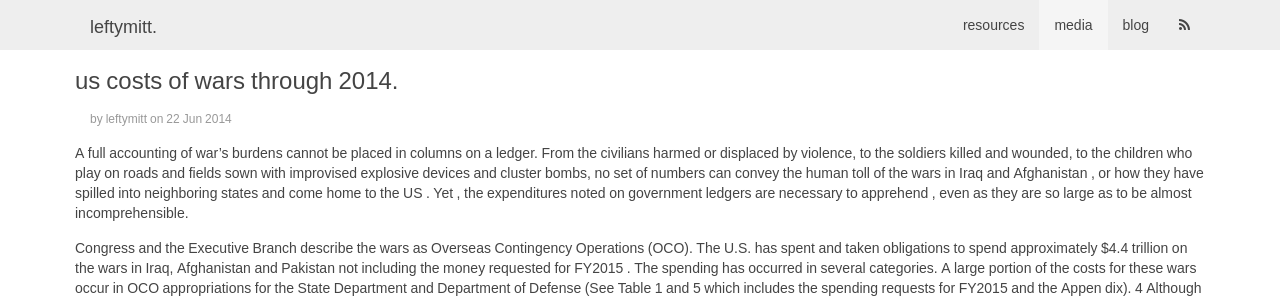
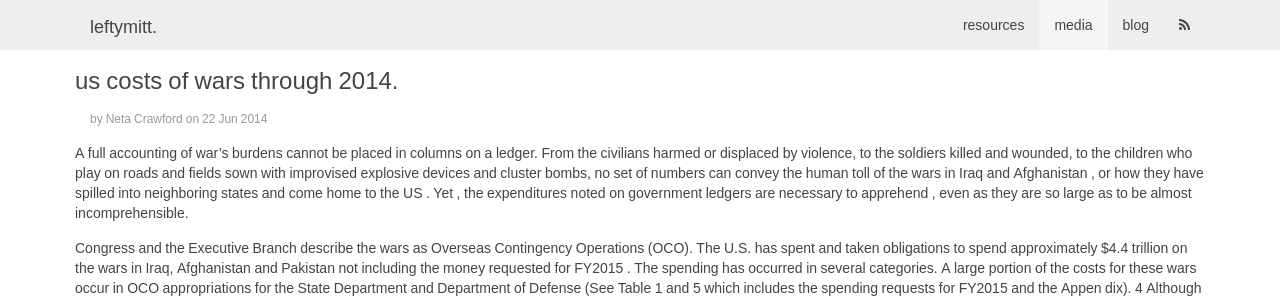
Before and after one commit to leftymitt/leftymitt.com, a Jekyll site: the page built from _media/us-costs-of-wars-through-2014.md, in a window 1280 px wide. Shown: the top 300 px of the page. Built offline with Jekyll 4.4.1, drawn with Linux system fonts in a browser that asks for light colours.

Commit message:
got the author wrong

```diff
--- a/_media/us-costs-of-wars-through-2014.md
+++ b/_media/us-costs-of-wars-through-2014.md
@@ -2,7 +2,7 @@
 title: "us costs of wars through 2014."
 layout: post
 category: media
-author: leftymitt
+author: Neta Crawford
 format: text
 type: report
 tags:
```
